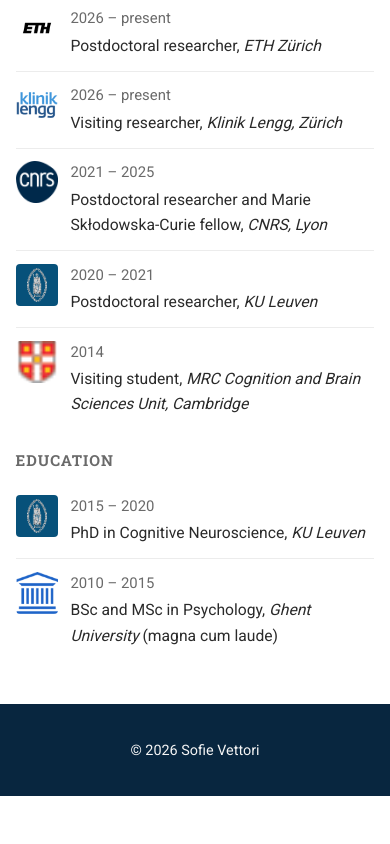
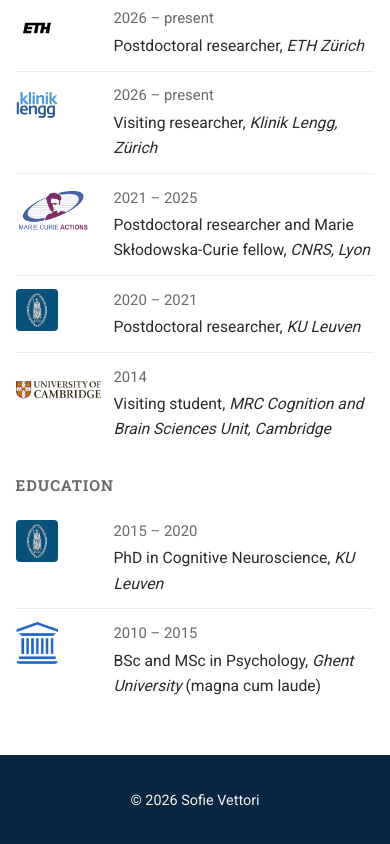
Before and after one commit to vettoris/vettoris.github.io, a plain HTML site: page index.html in a window 390 px wide. Shown: the part 1741-2585 px from the top of the page. Before the commit the page ends 2537 px from the top, so only its background shows below. Drawn offline with Linux system fonts and the light colour scheme.

Commit message:
Improve experience timeline logos

```diff
--- a/css/style.css
+++ b/css/style.css
@@ -446,12 +446,16 @@ footer {
 .expand-topics[hidden] { display: none; }
 
 /* Institution marks have their own column in the background timeline. */
-.timeline li { display: grid; grid-template-columns: 48px 130px minmax(0, 1fr); gap: .9rem; align-items: center; padding: .8rem 0; }
+.timeline li { display: grid; grid-template-columns: 85px 130px minmax(0, 1fr); gap: .9rem; align-items: center; padding: .8rem 0; }
 .timeline .institution-icon { display: block; width: 48px; height: 48px; object-fit: contain; border-radius: 4px; }
 .timeline .institution-icon-ku { background: #07517a; padding: 4px; }
 .timeline .date, .timeline .role { min-width: 0; }
 @media (max-width: 600px) {
-    .timeline li { grid-template-columns: 42px minmax(0, 1fr); column-gap: .8rem; row-gap: .1rem; align-items: start; }
+    .timeline li { grid-template-columns: 85px minmax(0, 1fr); column-gap: .8rem; row-gap: .1rem; align-items: start; }
     .timeline .institution-icon { width: 42px; height: 42px; grid-column: 1; grid-row: 1 / span 2; }
     .timeline .date, .timeline .role { grid-column: 2; }
 }
+
+.timeline .institution-icon-cambridge { width: 85px; height: 48px; }
+
+.timeline .institution-icon-msca { width: 75px; height: 48px; }
--- a/index.html
+++ b/index.html
@@ -9,7 +9,7 @@
     <link rel="preconnect" href="https://fonts.googleapis.com" />
     <link rel="preconnect" href="https://fonts.gstatic.com" crossorigin />
     <link href="https://fonts.googleapis.com/css?family=Roboto:300,400,500,700|Roboto+Slab:300,400,500,700&display=swap" rel="stylesheet" />
-    <link rel="stylesheet" href="css/style.css?v=7" />
+    <link rel="stylesheet" href="css/style.css?v=9" />
 </head>
 <body>
     <header id="home" class="hero-section">
@@ -44,7 +44,7 @@
             <details class="topic"><summary>Neuroimaging &amp; neurophysiology</summary><div class="topic-content"><p>I use complementary methods to investigate how the brain supports perception and social cognition. These include frequency-tagging EEG to measure the timing of neural responses, eye tracking to study visual attention, and fMRI and MEG to examine brain activity. I have also used TMS alongside muscle recordings to investigate responses to social scenes. Combining methods helps connect neural responses with perception and behaviour.</p><img src="images/neuroscience-methods.png" alt="Illustration of MEG, fMRI, EEG and TMS equipment" loading="lazy" width="1536" height="1024" /></div></details>
         </div></section>
         <section id="background" class="education-section"><div class="container"><h2>Background</h2>
-            <h3 class="subhead">Experience</h3><ul class="timeline"><li><img class="institution-icon" src="images/institutions/eth.png" alt="" width="48" height="48" /><span class="date">2026 – present</span><span class="role">Postdoctoral researcher, <em>ETH Zürich</em></span></li><li><img class="institution-icon" src="images/institutions/lengg.png" alt="" width="48" height="48" /><span class="date">2026 – present</span><span class="role">Visiting researcher, <em>Klinik Lengg, Zürich</em></span></li><li><img class="institution-icon" src="images/institutions/cnrs.png" alt="" width="48" height="48" /><span class="date">2021 – 2025</span><span class="role">Postdoctoral researcher and Marie Skłodowska-Curie fellow, <em>CNRS, Lyon</em></span></li><li><img class="institution-icon institution-icon-ku" src="images/institutions/kuleuven.png" alt="" width="48" height="48" /><span class="date">2020 – 2021</span><span class="role">Postdoctoral researcher, <em>KU Leuven</em></span></li><li><img class="institution-icon" src="images/institutions/cambridge.png" alt="" width="48" height="48" /><span class="date">2014</span><span class="role">Visiting student, <em>MRC Cognition and Brain Sciences Unit, Cambridge</em></span></li></ul>
+            <h3 class="subhead">Experience</h3><ul class="timeline"><li><img class="institution-icon" src="images/institutions/eth.png" alt="" width="48" height="48" /><span class="date">2026 – present</span><span class="role">Postdoctoral researcher, <em>ETH Zürich</em></span></li><li><img class="institution-icon" src="images/institutions/lengg.png" alt="" width="48" height="48" /><span class="date">2026 – present</span><span class="role">Visiting researcher, <em>Klinik Lengg, Zürich</em></span></li><li><img class="institution-icon institution-icon-msca" src="images/institutions/msca.png" alt="" width="48" height="48" /><span class="date">2021 – 2025</span><span class="role">Postdoctoral researcher and Marie Skłodowska-Curie fellow, <em>CNRS, Lyon</em></span></li><li><img class="institution-icon institution-icon-ku" src="images/institutions/kuleuven.png" alt="" width="48" height="48" /><span class="date">2020 – 2021</span><span class="role">Postdoctoral researcher, <em>KU Leuven</em></span></li><li><img class="institution-icon institution-icon-cambridge" src="images/institutions/cambridge-full.webp" alt="" width="48" height="48" /><span class="date">2014</span><span class="role">Visiting student, <em>MRC Cognition and Brain Sciences Unit, Cambridge</em></span></li></ul>
             <h3 class="subhead">Education</h3><ul class="timeline"><li><img class="institution-icon institution-icon-ku" src="images/institutions/kuleuven.png" alt="" width="48" height="48" /><span class="date">2015 – 2020</span><span class="role">PhD in Cognitive Neuroscience, <em>KU Leuven</em></span></li><li><img class="institution-icon" src="images/institutions/ghent.png" alt="" width="48" height="48" /><span class="date">2010 – 2015</span><span class="role">BSc and MSc in Psychology, <em>Ghent University</em> (magna cum laude)</span></li></ul>
         </div></section>
     </main>
```
Also changed, not shown: images/institutions/cambridge-full.webp (added), images/institutions/cambridge.png (deleted), images/institutions/msca.png (added).
